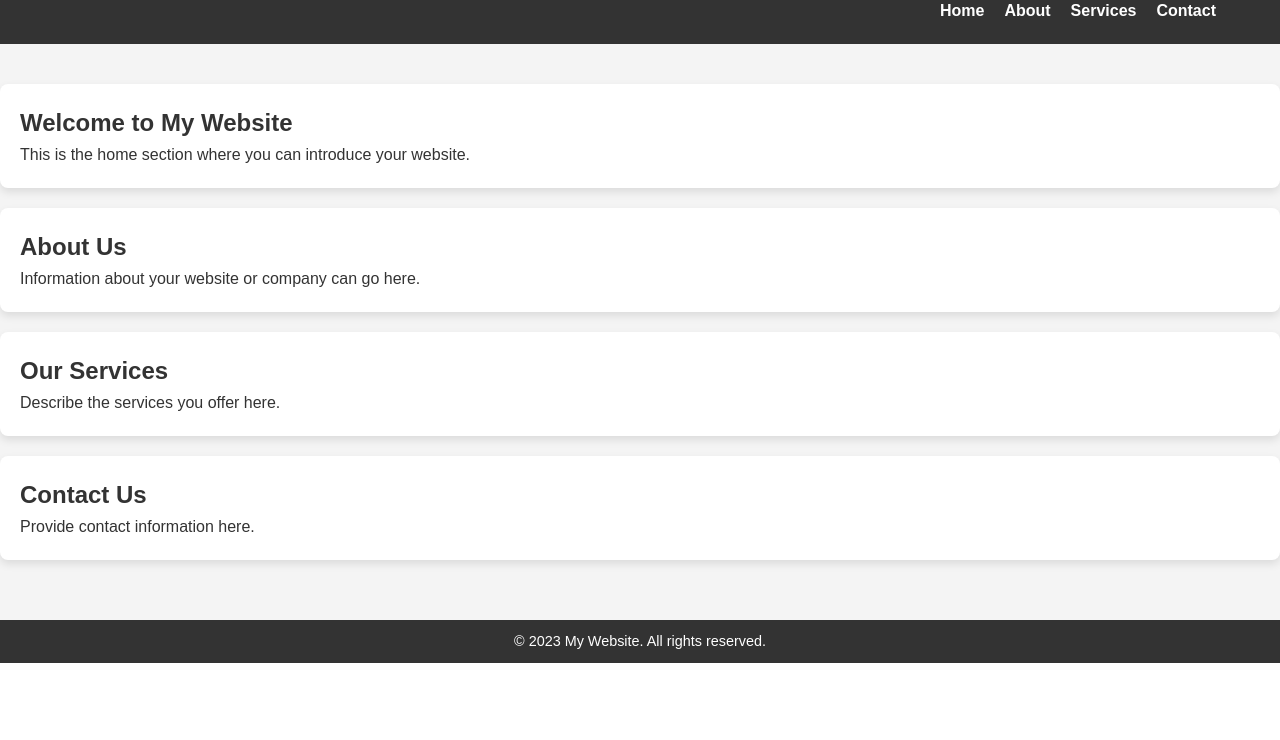
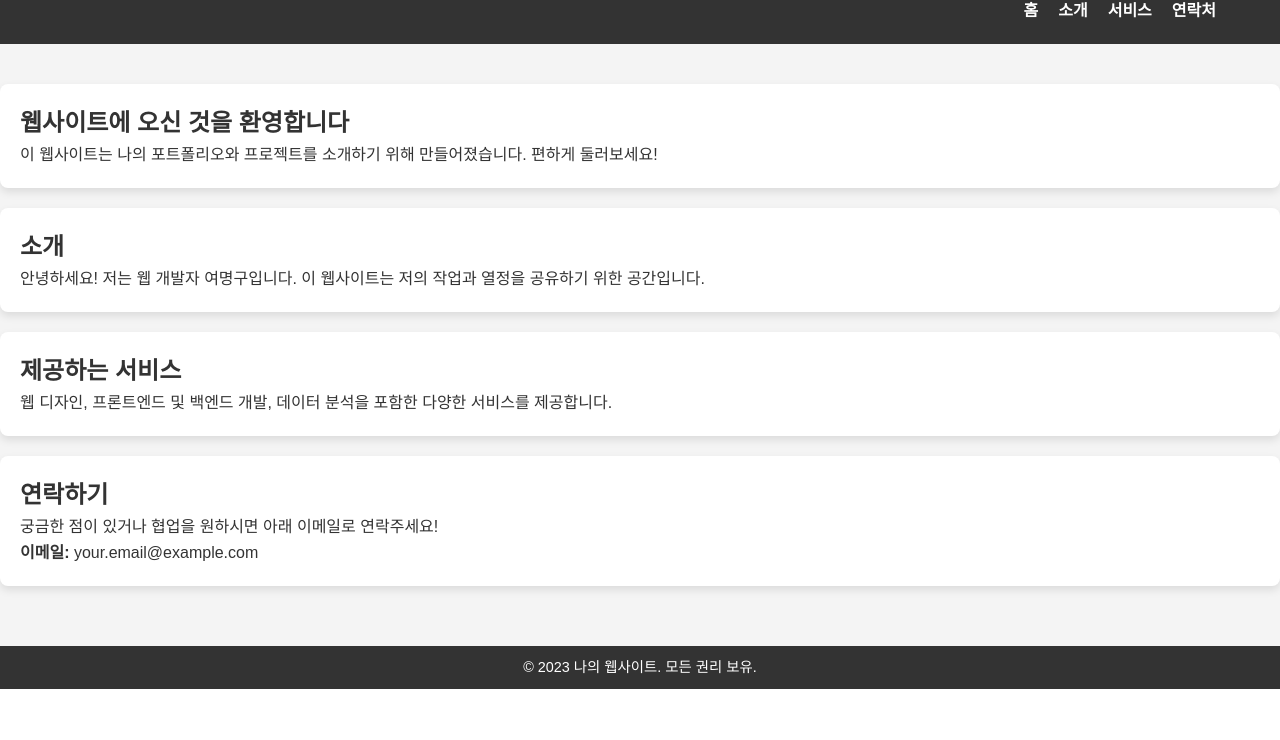
Before and after one commit to brighteen/dawnloop.github.io, a plain HTML site: page index.html in a window 1280 px wide. Shown: the part 60-800 px from the top of the page. Drawn offline with Linux system fonts and the light colour scheme.

Commit message:
modified:   app.js 	modified:   index.html 	modified:   style.css

```diff
--- a/app.js
+++ b/app.js
@@ -1,17 +1,13 @@
 document.addEventListener("DOMContentLoaded", function() {
-    // 모든 네비게이션 링크 요소를 선택
     const navLinks = document.querySelectorAll(".navbar a");
 
     navLinks.forEach(link => {
         link.addEventListener("click", function(event) {
-            // 기본 링크 클릭 동작을 막음
             event.preventDefault();
 
-            // 링크의 href 속성에서 이동할 섹션 ID 추출
             const targetId = this.getAttribute("href").substring(1);
             const targetSection = document.getElementById(targetId);
 
-            // 부드러운 스크롤
             window.scrollTo({
                 top: targetSection.offsetTop,
                 behavior: "smooth"
--- a/index.html
+++ b/index.html
@@ -1,51 +1,60 @@
 <!DOCTYPE html>
-<html lang="en">
+<html lang="ko">
 <head>
     <meta charset="UTF-8">
     <meta name="viewport" content="width=device-width, initial-scale=1.0">
-    <title>My Website</title>
+    <title>나의 웹사이트</title>
     <link rel="stylesheet" href="style.css">
 </head>
 <body>
     <!-- Header -->
     <header class="header">
         <div class="container">
-            <h1 class="logo">My Website</h1>
+            <h1 class="logo">나의 웹사이트</h1>
             <nav class="navbar">
-                <a href="#home">Home</a>
-                <a href="#about">About</a>
-                <a href="#services">Services</a>
-                <a href="#contact">Contact</a>
+                <a href="#home">홈</a>
+                <a href="#about">소개</a>
+                <a href="#services">서비스</a>
+                <a href="#contact">연락처</a>
             </nav>
         </div>
     </header>
 
     <!-- Main Content -->
     <main class="main-content">
+        <!-- Home Section -->
         <section id="home">
-            <h2>Welcome to My Website</h2>
-            <p>This is the home section where you can introduce your website.</p>
+            <h2>웹사이트에 오신 것을 환영합니다</h2>
+            <p>이 웹사이트는 나의 포트폴리오와 프로젝트를 소개하기 위해 만들어졌습니다. 편하게 둘러보세요!</p>
         </section>
+
+        <!-- About Section -->
         <section id="about">
-            <h2>About Us</h2>
-            <p>Information about your website or company can go here.</p>
+            <h2>소개</h2>
+            <p>안녕하세요! 저는 웹 개발자 여명구입니다. 이 웹사이트는 저의 작업과 열정을 공유하기 위한 공간입니다.</p>
         </section>
+
+        <!-- Services Section -->
         <section id="services">
-            <h2>Our Services</h2>
-            <p>Describe the services you offer here.</p>
+            <h2>제공하는 서비스</h2>
+            <p>웹 디자인, 프론트엔드 및 백엔드 개발, 데이터 분석을 포함한 다양한 서비스를 제공합니다.</p>
         </section>
+
+        <!-- Contact Section -->
         <section id="contact">
-            <h2>Contact Us</h2>
-            <p>Provide contact information here.</p>
+            <h2>연락하기</h2>
+            <p>궁금한 점이 있거나 협업을 원하시면 아래 이메일로 연락주세요!</p>
+            <p><strong>이메일:</strong> your.email@example.com</p>
         </section>
     </main>
 
     <!-- Footer -->
     <footer class="footer">
         <div class="container">
-            <p>&copy; 2023 My Website. All rights reserved.</p>
+            <p>&copy; 2023 나의 웹사이트. 모든 권리 보유.</p>
         </div>
     </footer>
 
+    <script src="app.js"></script>
 </body>
 </html>
--- a/style.css
+++ b/style.css
@@ -7,7 +7,7 @@
 
 /* 전체 레이아웃 */
 body {
-    font-family: Arial, sans-serif;
+    font-family: 'Arial', sans-serif;
     color: #333;
     line-height: 1.6;
 }
```
